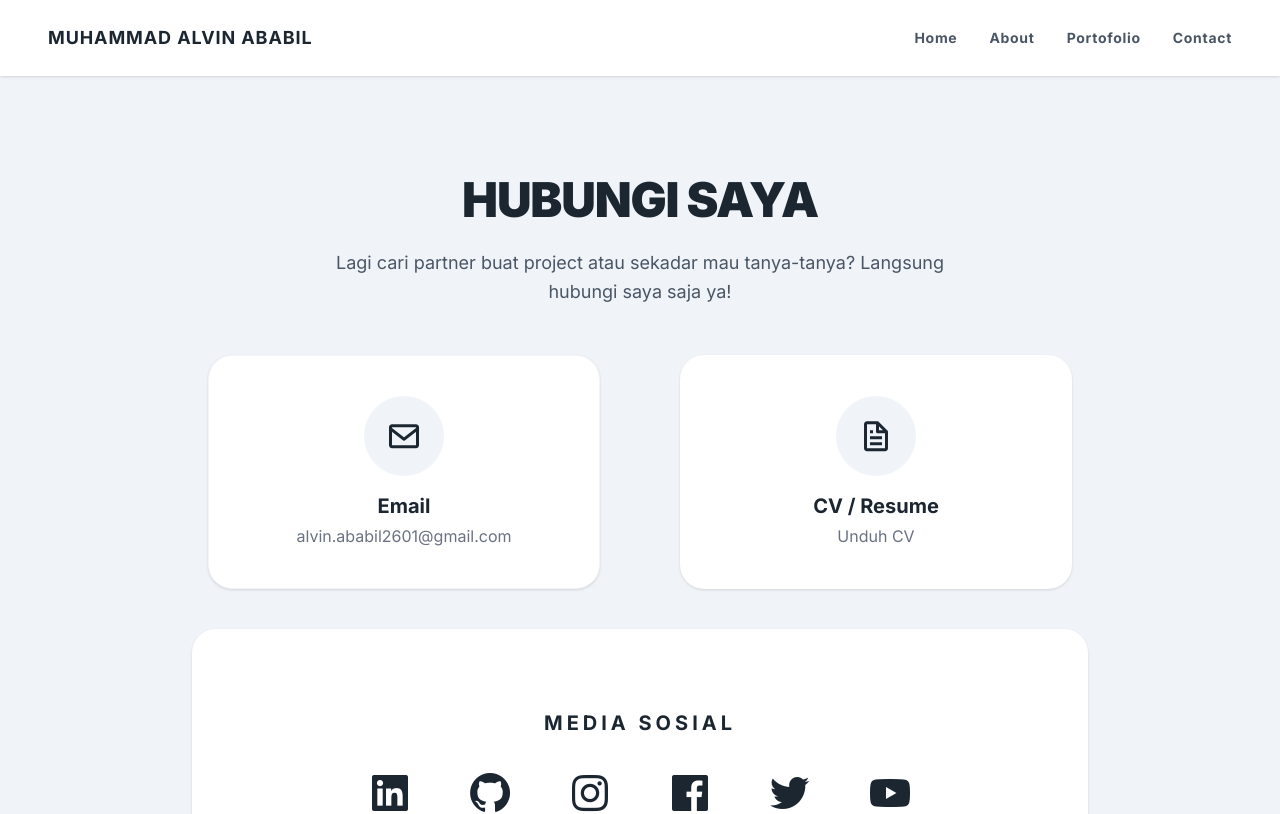
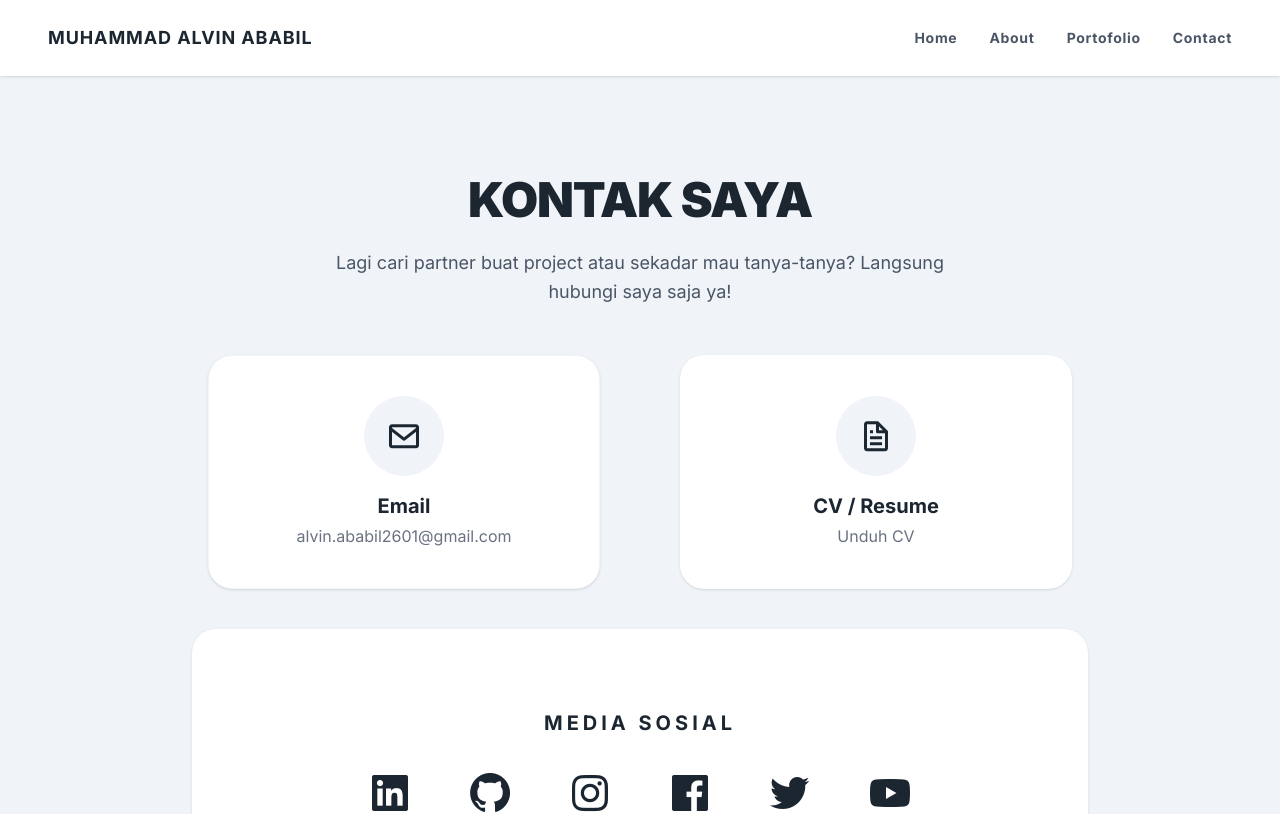
Before and after one commit to NeoRyumasil/WebPortofolio, a Next.js app: page /contact in a window 1280 px wide. Shown: the top 814 px of the page. Built offline with nearby package versions, Linux system fonts and the light colour scheme.

Commit message:
EDIT : Kontak

```diff
--- a/src/app/contact/page.tsx
+++ b/src/app/contact/page.tsx
@@ -13,7 +13,7 @@ export default function Contact() {
                     {/* Title */}
                     <div className="mb-12 mt-5">
                         <h1 className="text-4xl md:text-5xl font-black text-[#1B2631] mb-6 uppercase tracking-tight">
-                            Hubungi Saya
+                            Kontak Saya
                         </h1>
                         <p className="text-lg text-gray-600 max-w-2xl mx-auto leading-relaxed">
                             Lagi cari partner buat project atau sekadar mau tanya-tanya? Langsung hubungi saya saja ya!
```
